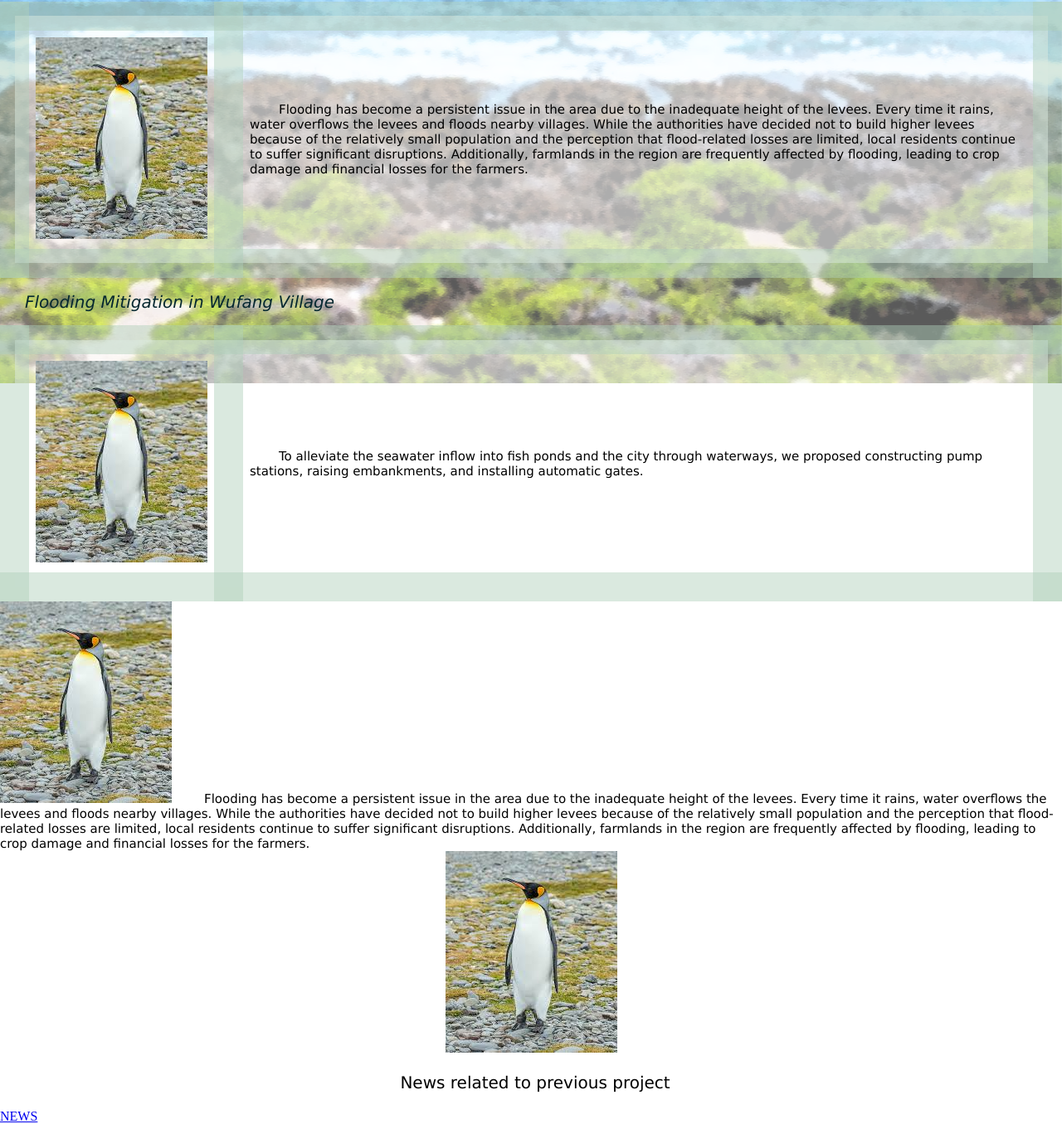
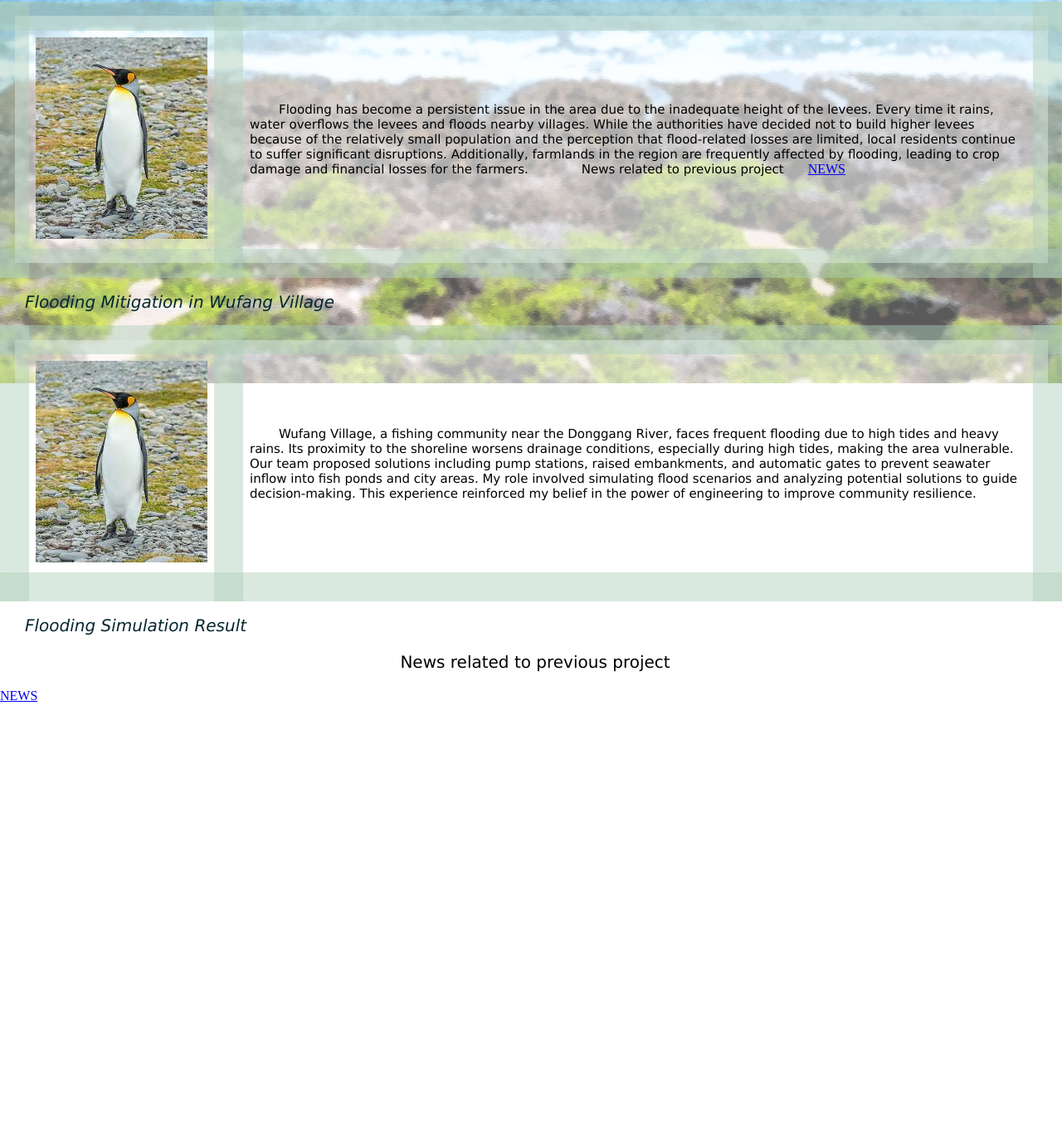
Before and after one commit to zol201/yunroulin960315.github.io, a plain HTML site: page ABOUTME.html in a window 1280 px wide. Shown: the part 338-1693 px from the top of the page at 83% size. After the commit the page ends 1186 px from the top, so only its background shows below. Drawn offline with Linux system fonts and the light colour scheme.

Commit message:
Update ABOUTME.html

```diff
--- a/ABOUTME.html
+++ b/ABOUTME.html
@@ -18,7 +18,6 @@
 <h1>Project</h1>
 
 <h2>Flooding Mitigation with NBS(Natural Based Solutions)</h2>
-
 <table>
   <tr>
    <!-- 圖片的 <td> -->
@@ -28,7 +27,10 @@
     <!-- 說明文字的 <td> -->
      <td>
        <p1>Flooding has become a persistent issue in the area due to the inadequate height of the levees. Every time it rains, water overflows the levees and floods nearby villages. While the authorities have decided not to build higher levees because of the relatively small population and the perception that flood-related losses are limited, local residents continue to suffer significant disruptions. Additionally, farmlands in the region are frequently affected by flooding, leading to crop damage and financial losses for the farmers.</p1>
-     </td>
+      <!-- Remember to add more information here -->
+       <p1>News related to previous project</p1>
+       <a href=https://epaper.wra.gov.tw/Article_Detail.aspx?s=8269&n=30177>NEWS</a>
+      </td>
   </tr>
 </table>
 <h2>Flooding Mitigation in Wufang Village</h2>
@@ -40,47 +42,13 @@
      </td>
     <!-- 說明文字的 <td> -->
      <td>
-      <p1>To alleviate the seawater inflow into fish ponds and the city through waterways, we proposed constructing pump stations, raising embankments, and installing automatic gates.</p1>
+      <p1>Wufang Village, a fishing community near the Donggang River, faces frequent flooding due to high tides and heavy rains. Its proximity to the shoreline worsens drainage conditions, especially during high tides, making the area vulnerable. Our team proposed solutions including pump stations, raised embankments, and automatic gates to prevent seawater inflow into fish ponds and city areas. My role involved simulating flood scenarios and analyzing potential solutions to guide decision-making. This experience reinforced my belief in the power of engineering to improve community resilience.</p1>
      </td>
   </tr>
 </table>
 
-<tr>
-   <!-- 圖片的 <td> -->
-   <td style="padding:5px;width: 50px;vertical-align:middle">
-     <img src="penguin.jpg" alt="penguin" width="207" height="243">
-    </td>
-   <!-- 說明文字的 <td> -->
-    <td style="padding:50px;width: 350px;vertical-align:middle">
-      <p1>Flooding has become a persistent issue in the area due to the inadequate height of the levees. Every time it rains, water overflows the levees and floods nearby villages. While the authorities have decided not to build higher levees because of the relatively small population and the perception that flood-related losses are limited, local residents continue to suffer significant disruptions. Additionally, farmlands in the region are frequently affected by flooding, leading to crop damage and financial losses for the farmers.</p1>
-    </td>
-</tr>
-<tr>
-  <td style="padding:5px;width:40%;vertical-align:middle">
-    <div style="text-align: center">
-    <img src="penguin.jpg" alt="penguin" width="207" height="243">
-    </div>
-  </td>
-</tr>
+<h2>Flooding Simulation Result</h2>
 
-
-<!-- ITEM -->
-
-
-<!-- <tr>
-  <td style="padding:5px;width:40%;vertical-align:middle">
-    <div style="text-align: left">
-    <img src="penguin.jpg" alt="penguin" width="207" height="243">
-    </div>
-  </td>
-  <td width="75%" valign="middle">
-      <br>
-      <b>ROBOT LEE</b>
-  <br>
-  <em>CVPR, 2024</em>
-<p> <a href="https://arxiv.org/pdf/2403.19811v1.pdf">Link</a>
-    </td>
-  </tr> -->
 
 <!-- Remember to add more information here -->
 <p>News related to previous project</p>
```
